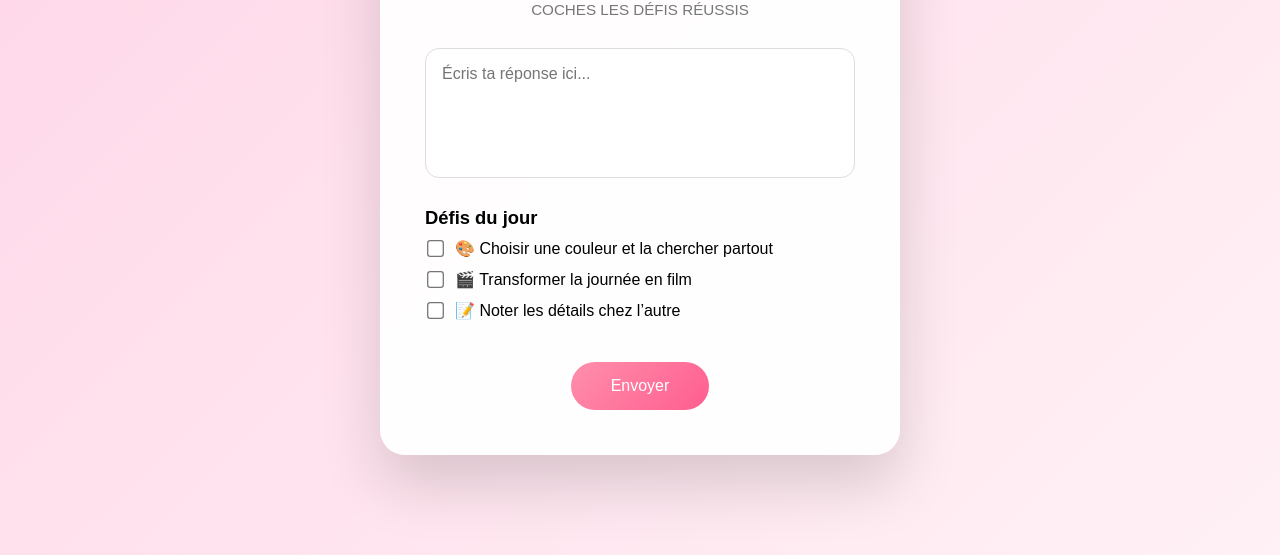
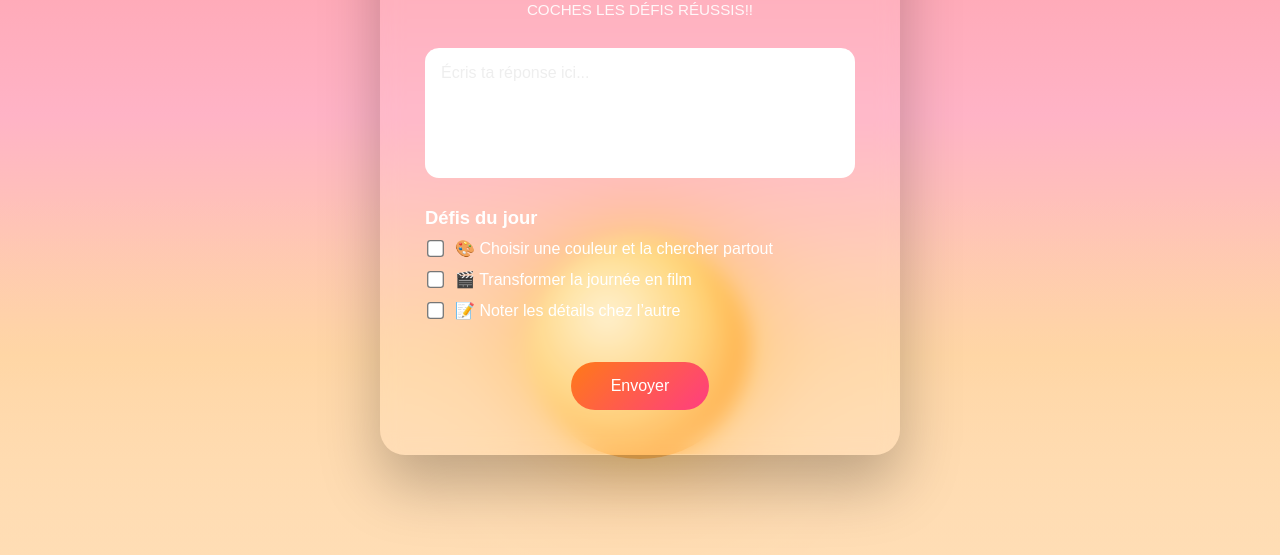
Before and after one commit to devdudimanche69/youyoulemeilleurtoutsimplement, a plain HTML site: page index.html in a window 1280 px wide. Shown: the part 245-800 px from the top of the page. Drawn offline with Linux system fonts and the light colour scheme.

Commit message:
Update index.html

```diff
--- a/index.html
+++ b/index.html
@@ -6,7 +6,6 @@
 <meta name="viewport" content="width=device-width, initial-scale=1.0">
 
 <style>
-/* ================== BASE ================== */
 * {
   box-sizing: border-box;
   font-family: 'Poppins', sans-serif;
@@ -15,26 +14,58 @@
 body {
   margin: 0;
   min-height: 100vh;
+  color: white;
   transition: background 1.2s ease;
-  overflow-x: hidden;
+  overflow: hidden;
 }
 
 /* ================== PAGE AVANT ================== */
 body.before {
-  background: linear-gradient(135deg, #ffd6e8, #fff1f5);
+  background: linear-gradient(180deg, #ff9a9e 0%, #ffb3c6 45%, #ffd6a5 75%, #ffe8cc 100%);
   display: flex;
   align-items: center;
   justify-content: center;
+  position: relative;
+}
+
+/* Soleil couchant */
+.sunset {
+  position: absolute;
+  bottom: 12%;
+  left: 50%;
+  transform: translateX(-50%);
+  width: 220px;
+  height: 220px;
+  border-radius: 50%;
+  background: radial-gradient(circle at 35% 35%, #fff7d6, #ffd166 45%, #ff9f1c 70%);
+  box-shadow:
+    0 0 40px rgba(255, 209, 102, 0.8),
+    0 0 120px rgba(255, 159, 28, 0.6);
+  z-index: 0;
+}
+
+/* Lueur/horizon */
+.haze {
+  position: absolute;
+  bottom: 0;
+  left: 0;
+  right: 0;
+  height: 45%;
+  background: linear-gradient(to top, rgba(255,214,165,0.6), rgba(255,214,165,0.0));
+  z-index: 0;
 }
 
 .card {
-  background: rgba(255,255,255,0.95);
+  position: relative;
+  z-index: 1;
+  background: rgba(255,255,255,0.08);
+  backdrop-filter: blur(10px);
   padding: 45px;
   border-radius: 25px;
   width: 90%;
   max-width: 520px;
   text-align: center;
-  box-shadow: 0 30px 60px rgba(0,0,0,0.15);
+  box-shadow: 0 30px 60px rgba(0,0,0,0.25);
   animation: appear 1s ease;
 }
 
@@ -46,12 +77,11 @@ body.before {
 h1 {
   font-size: 1.9em;
   margin-bottom: 10px;
-  color: #333;
 }
 
 .subtitle {
   font-size: 0.95em;
-  color: #777;
+  opacity: 0.9;
   margin-bottom: 30px;
 }
 
@@ -60,9 +90,14 @@ textarea {
   height: 130px;
   padding: 16px;
   border-radius: 14px;
-  border: 1px solid #ddd;
+  border: none;
   font-size: 16px;
   resize: none;
+  outline: none;
+}
+
+textarea::placeholder {
+  color: #eee;
 }
 
 .challenges {
@@ -91,7 +126,7 @@ button {
   border: none;
   border-radius: 30px;
   font-size: 16px;
-  background: linear-gradient(135deg, #ff8fab, #ff5d8f);
+  background: linear-gradient(135deg, #ff7a18, #ff3d81);
   color: white;
   cursor: pointer;
   transition: transform 0.3s ease, box-shadow 0.3s ease;
@@ -99,7 +134,7 @@ button {
 
 button:hover {
   transform: translateY(-3px);
-  box-shadow: 0 12px 25px rgba(0,0,0,0.25);
+  box-shadow: 0 12px 25px rgba(0,0,0,0.35);
 }
 
 /* ================== PAGE APRES ================== */
@@ -112,7 +147,6 @@ body.after {
 
 .after-container {
   text-align: center;
-  color: white;
   animation: fadeIn 1.8s ease forwards;
 }
 
@@ -121,23 +155,10 @@ body.after {
   to { opacity: 1; transform: scale(1); }
 }
 
-.after-container h1 {
-  font-size: 2.2em;
-  margin-bottom: 15px;
-}
-
-.after-container p {
-  font-size: 1.1em;
-  opacity: 0.9;
-}
-
 /* étoiles */
 .stars {
   position: fixed;
-  top: 0;
-  left: 0;
-  width: 100%;
-  height: 100%;
+  inset: 0;
   pointer-events: none;
 }
 
@@ -155,7 +176,6 @@ body.after {
   50% { opacity: 1; }
 }
 
-/* ================== UTIL ================== */
 .hidden {
   display: none;
 }
@@ -164,30 +184,30 @@ body.after {
 
 <body class="before">
 
-<!-- ⭐ étoiles (après envoi) -->
+<!-- Soleil + horizon -->
+<div class="sunset"></div>
+<div class="haze"></div>
+
+<!-- étoiles (page après) -->
 <div class="stars hidden" id="stars"></div>
 
-<!-- 🌸 PAGE AVANT -->
 <div class="card" id="beforePage">
-  <h1>Comment était cette journée Mathou !!</h1>
-  <div class="subtitle">COCHES LES DÉFIS RÉUSSIS</div>
+  <h1>Comment était cette journée Mathou ?</h1>
+  <div class="subtitle">COCHES LES DÉFIS RÉUSSIS!!</div>
 
-  <form id="form" action="https://formspree.io/f/xbdrozov" method="POST">
+  <form id="form" action="https://formspree.io/f/XXXXYYYY" method="POST">
     <textarea name="message" placeholder="Écris ta réponse ici..." required></textarea>
 
     <div class="challenges">
       <h2>Défis du jour</h2>
-
       <div class="challenge">
         <input type="checkbox" name="couleur">
         <label>🎨 Choisir une couleur et la chercher partout</label>
       </div>
-
       <div class="challenge">
         <input type="checkbox" name="vlog">
         <label>🎬 Transformer la journée en film</label>
       </div>
-
       <div class="challenge">
         <input type="checkbox" name="details">
         <label>📝 Noter les détails chez l’autre</label>
@@ -195,49 +215,45 @@ body.after {
     </div>
 
     <input type="hidden" name="date" id="date">
-    <input type="hidden" name="_subject" value="Une journée partagée 💌">
+    <input type="hidden" name="_subject" value="Une journée partagée 🤍">
 
     <button type="submit">Envoyer</button>
   </form>
 </div>
 
-<!-- 🌙 PAGE APRES -->
 <div class="after-container hidden" id="afterPage">
-  <h1>Merci pour tout Mathilde 🫶, tu peux lire la lettre mtn :) </h1>
-  <p>J'espere que cette journée t'auras plu <br>mais la soirée elle est loin de se finir !>êp>
+  <h1>Merci pour tout Mathilde 🫶, tu peux lire la lettre mtn :)</h1>
+  <p>Le jour se termine.<br>La soirée va faire que commencer mtn !</p>
 </div>
 
 <script>
-/* date */
 document.getElementById("date").value = new Date().toLocaleString("fr-FR");
 
 /* étoiles */
 const stars = document.getElementById("stars");
-for(let i = 0; i < 80; i++){
+for(let i = 0; i < 90; i++){
   const s = document.createElement("div");
   s.className = "star";
-  s.style.top = Math.random() * 100 + "%";
-  s.style.left = Math.random() * 100 + "%";
-  s.style.animationDelay = Math.random() * 3 + "s";
+  s.style.top = Math.random()*100 + "%";
+  s.style.left = Math.random()*100 + "%";
+  s.style.animationDelay = Math.random()*3 + "s";
   stars.appendChild(s);
 }
 
-/* submit */
+/* envoi */
 const form = document.getElementById("form");
-
 form.addEventListener("submit", function(e){
   e.preventDefault();
-
   fetch(form.action, {
     method: "POST",
     body: new FormData(form),
     headers: { "Accept": "application/json" }
   }).then(res => {
     if(res.ok){
-      document.body.classList.remove("before");
-      document.body.classList.add("after");
-
+      document.body.className = "after";
       document.getElementById("beforePage").classList.add("hidden");
+      document.querySelector(".sunset").style.display = "none";
+      document.querySelector(".haze").style.display = "none";
       document.getElementById("afterPage").classList.remove("hidden");
       stars.classList.remove("hidden");
     } else {
```
